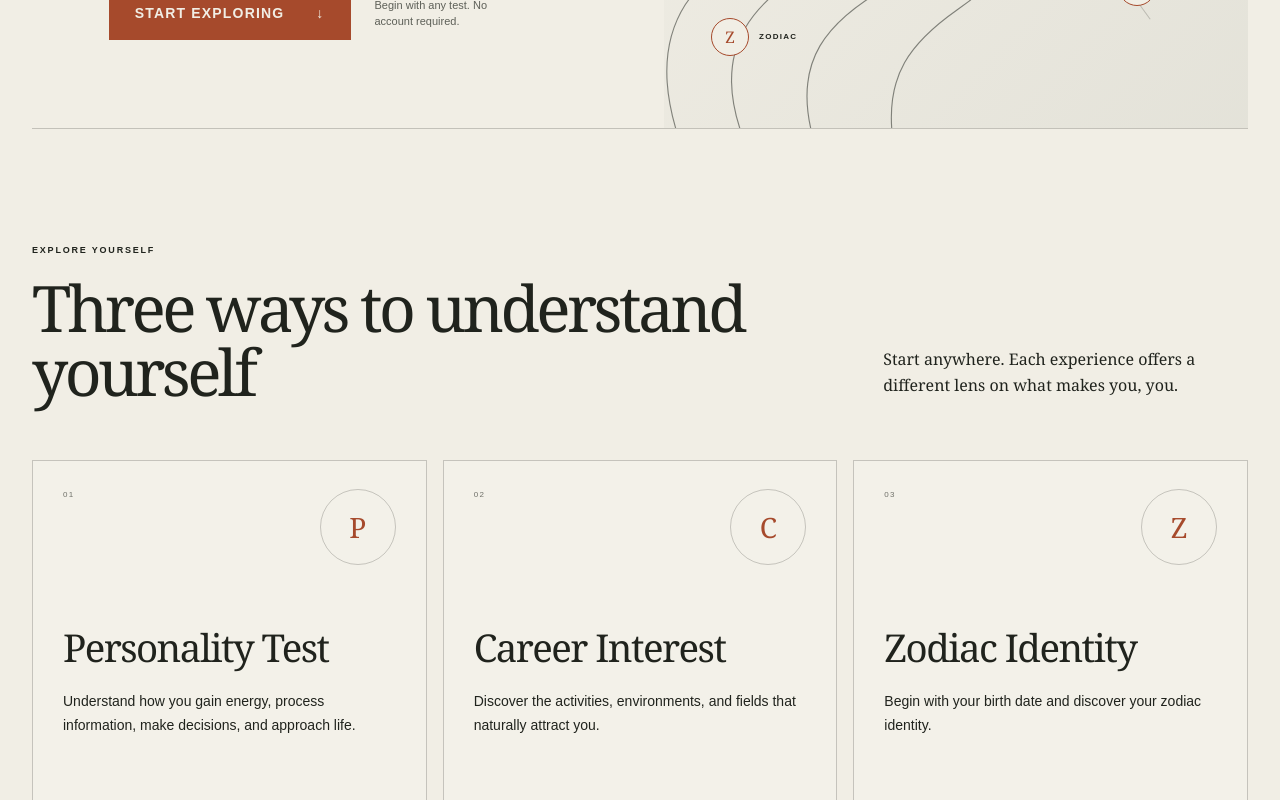
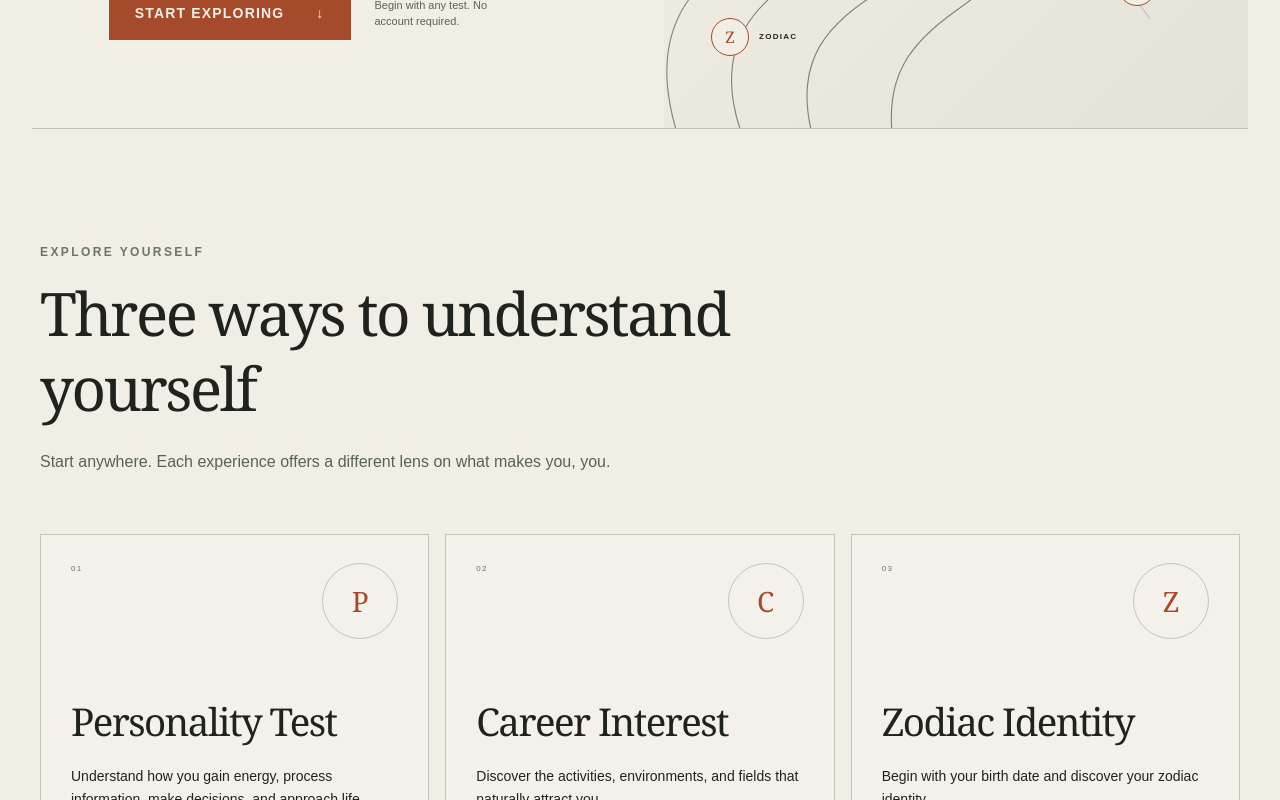
Before and after one commit to sidragon13-cyber/innergeodessa, a Next.js app: page / in a window 1280 px wide. Shown: the part 680-1480 px from the top of the page. Built offline with nearby package versions, Linux system fonts and the light colour scheme.

Commit message:
refactor(ui): standardize home explore section

```diff
--- a/src/app/page.tsx
+++ b/src/app/page.tsx
@@ -6,6 +6,12 @@ import {
   SiteHeader,
   type Product,
 } from "@/components/home";
+
+import {
+  Container,
+  Section,
+  SectionHeading,
+} from "@/components/ui";
 
 const products: Product[] = [
   {
@@ -77,19 +83,27 @@ export default function Home() {
       <SiteHeader />
       <Hero />
 
-      <section className="explore-section shell" id="explore">
-        <div className="section-heading">
-          <div>
-            <p className="eyebrow">Explore yourself</p>
-            <h2>Three ways to understand yourself</h2>
-          </div>
-          <p>
-            Start anywhere. Each experience offers a different lens on what
-            makes you, you.
-          </p>
-        </div>
-        <ProductGrid products={products} />
-      </section>
+      <Section
+        id="explore"
+        spacing="large"
+        className="explore-section"
+      >
+        <Container>
+          <SectionHeading
+            eyebrow="Explore yourself"
+            title="Three ways to understand yourself"
+            description={
+              <p>
+                Start anywhere. Each experience offers a different lens on what
+                makes you, you.
+              </p>
+            }
+            className="mb-14"
+          />
+
+          <ProductGrid products={products} />
+        </Container>
+      </Section>
 
       <section className="profile-section" id="how-it-works">
         <div className="profile-inner shell">
```
